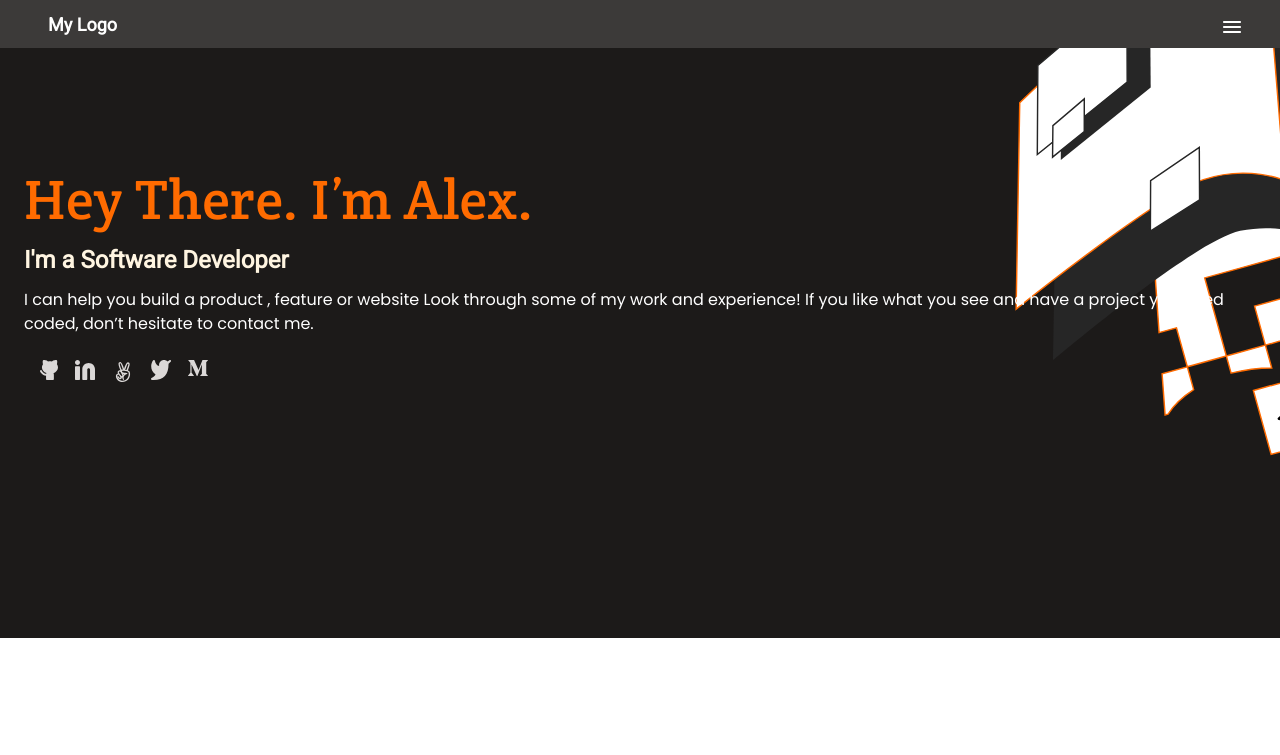
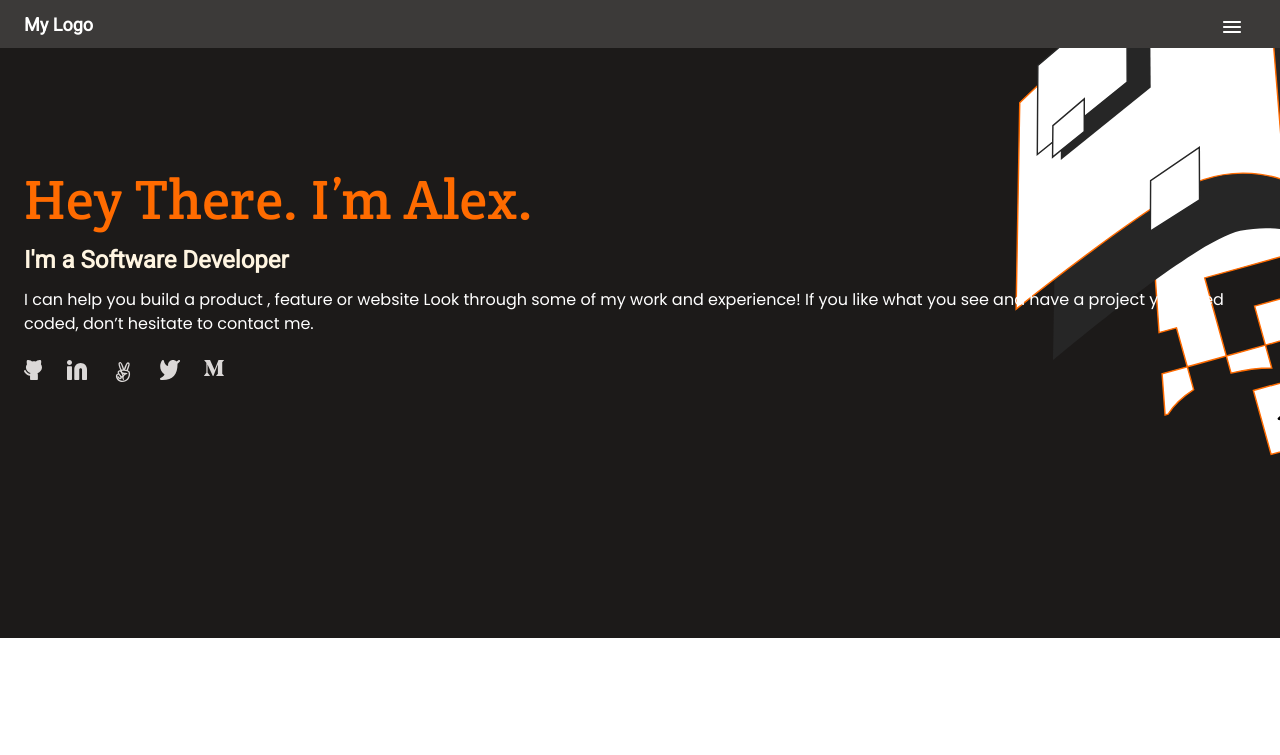
Before and after one commit to sinruidotec/Portfolio-Mobile-Version, a website: page index.html in a window 1280 px wide. Shown: the top 755 px of the page. Drawn offline with Linux system fonts and the light colour scheme.

Commit message:
Last revision ok

```diff
--- a/style.css
+++ b/style.css
@@ -35,7 +35,6 @@
   }
 
   .toolbar__logo {
-    padding-left: 24px;
     color: #fff;
     font-family: 'Roboto', sans-serif;
     font-weight: 700;
@@ -87,7 +86,7 @@
   .social-media {
     width: 200px;
     display: flex;
-    justify-content: space-evenly;
+    justify-content: space-between;
   }
 
   #experience {
@@ -265,7 +264,6 @@
     padding: 12px;
     border: none;
   }
-
 }
 
 #about {
@@ -391,7 +389,6 @@
   font-size: 22px;
   line-height: 42.67px;
 }
-}
 
 #contact {
   background: #fff;
```
Also changed, not shown: index.html (line endings or trailing spaces). Lines whose indentation alone changed are shown as unchanged.
